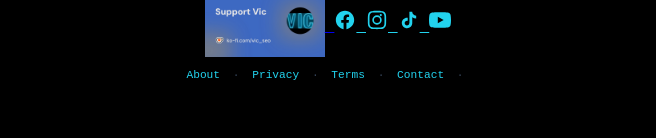
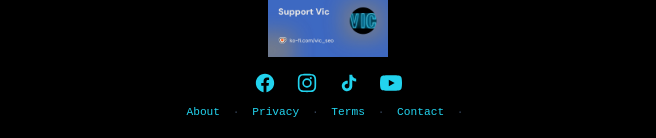
Before and after one commit to djp1122222-alt/djpsample, a plain HTML site: page index.html in a window 1280 px wide. Shown: the part 6088-6226 px from the top of the page, without its empty margins (312-968 px from the left). Drawn offline with Linux system fonts and the light colour scheme; a script that the page names is missing.

Commit message:
Fix social icon underline spacing

```diff
--- a/index.html
+++ b/index.html
@@ -480,17 +480,17 @@
      <img src="vic_seo-Sharable-Profile-Horizontal.jpg" alt="Support Vic on Ko-fi" style="width: 120px; height: auto; vertical-align: middle;" loading="lazy" />
  </a>
 
-</<div style="display: flex; justify-content: center; gap: 20px; margin-top: 15px;">
-  <a href="https://m.facebook.com/profile.php?id=61590782953853" target="_blank" rel="noopener" aria-label="Facebook" style="color: #22d3ee; transition: 0.3s;" onmouseover="this.style.color='#e879f9'" onmouseout="this.style.color='#22d3ee'">
+<div style="display: flex; justify-content: center; align-items: center; gap: 20px; margin-top: 15px; font-size: 0;">
+<a href="https://m.facebook.com/profile.php?id=61590782953853" target="_blank" rel="noopener" aria-label="Facebook" style="color: #22d3ee; text-decoration: none; line-height: 0; transition: 0.3s;" onmouseover="this.style.color='#e879f9'" onmouseout="this.style.color='#22d3ee'">
 <svg width="22" height="22" viewBox="0 0 24 24" fill="currentColor"><path d="M22 12.06C22 6.5 17.52 2 12 2S2 6.5 2 12.06c0 5 3.66 9.15 8.44 9.94v-7.03H7.9v-2.91h2.54V9.85c0-2.5 1.49-3.89 3.77-3.89 1.09 0 2.24.2 2.24.2v2.46h-1.26c-1.24 0-1.63.77-1.63 1.56v1.88h2.78l-.44 2.91h-2.34V22c4.78-.79 8.44-4.94 8.44-9.94z"/></svg>
 </a>
-  <a href="https://instagram.com/vic_seo_specialist" target="_blank" rel="noopener" aria-label="Instagram" style="color: #22d3ee; transition: 0.3s;" onmouseover="this.style.color='#e879f9'" onmouseout="this.style.color='#22d3ee'">
+<a href="https://instagram.com/vic_seo_specialist" target="_blank" rel="noopener" aria-label="Instagram" style="color: #22d3ee; text-decoration: none; line-height: 0; transition: 0.3s;" onmouseover="this.style.color='#e879f9'" onmouseout="this.style.color='#22d3ee'">
 <svg width="22" height="22" viewBox="0 0 24 24" fill="currentColor"><path d="M12 2c2.72 0 3.06.01 4.12.06 1.06.05 1.79.22 2.43.46.66.26 1.22.6 1.77 1.15.55.55.9 1.11 1.15 1.77.24.64.41 1.37.46 2.43.05 1.06.06 1.4.06 4.12s-.01 3.06-.06 4.12c-.05 1.06-.22 1.79-.46 2.43a4.9 4.9 0 01-1.15 1.77c-.55.55-1.11.9-1.77 1.15-.64.24-1.37.41-2.43.46-1.06.05-1.4.06-4.12.06s-3.06-.01-4.12-.06c-1.06-.05-1.79-.22-2.43-.46a4.9 4.9 0 01-1.77-1.15 4.9 4.9 0 01-1.15-1.77c-.24-.64-.41-1.37-.46-2.43C2.01 15.06 2 14.72 2 12s.01-3.06.06-4.12c.05-1.06.22-1.79.46-2.43.26-.66.6-1.22 1.15-1.77.55-.55 1.11-.9 1.77-1.15.64-.24 1.37-.41 2.43-.46C8.94 2.01 9.28 2 12 2zm0 1.8c-2.67 0-2.99.01-4.04.06-.97.04-1.5.2-1.85.34-.46.18-.79.39-1.14.74-.35.35-.56.68-.74 1.14-.14.35-.3.88-.34 1.85-.05 1.05-.06 1.37-.06 4.04s.01 2.99.06 4.04c.04.97.2 1.5.34 1.85.18.46.39.79.74 1.14.35.35.68.56 1.14.74.35.14.88.3 1.85.34 1.05.05 1.37.06 4.04.06s2.99-.01 4.04-.06c.97-.04 1.5-.2 1.85-.34.46-.18.79-.39 1.14-.74.35-.35.56-.68.74-1.14.14-.35.3-.88.34-1.85.05-1.05.06-1.37.06-4.04s-.01-2.99-.06-4.04c-.04-.97-.2-1.5-.34-1.85a3.1 3.1 0 00-.74-1.14 3.1 3.1 0 00-1.14-.74c-.35-.14-.88-.3-1.85-.34C14.99 3.81 14.67 3.8 12 3.8zm0 3.06a5.14 5.14 0 110 10.28 5.14 5.14 0 010-10.28zm0 1.8a3.34 3.34 0 100 6.68 3.34 3.34 0 000-6.68zm5.34-1.98a1.2 1.2 0 11-2.4 0 1.2 1.2 0 012.4 0z"/></svg>
 </a>
-  <a href="https://www.tiktok.com/@fixseo.uk" target="_blank" rel="noopener" aria-label="TikTok" style="color: #22d3ee; transition: 0.3s;" onmouseover="this.style.color='#e879f9'" onmouseout="this.style.color='#22d3ee'">
+<a href="https://www.tiktok.com/@fixseo.uk" target="_blank" rel="noopener" aria-label="TikTok" style="color: #22d3ee; text-decoration: none; line-height: 0; transition: 0.3s;" onmouseover="this.style.color='#e879f9'" onmouseout="this.style.color='#22d3ee'">
 <svg width="22" height="22" viewBox="0 0 24 24" fill="currentColor"><path d="M16.6 5.82s.51.5 0 0A4.28 4.28 0 0115.54 3h-3.09v12.4a2.59 2.59 0 01-2.59 2.5c-1.42 0-2.6-1.16-2.6-2.6 0-1.72 1.66-3.02 3.37-2.48V9.66c-3.45-.46-6.47 2.22-6.47 5.64 0 3.34 2.75 5.7 5.7 5.7 3.16 0 5.7-2.56 5.7-5.7V9.01a7.35 7.35 0 004.27 1.36V7.29a4.28 4.28 0 01-3.24-1.47z"/></svg>
 </a>
-  <a href="https://youtube.com/@vicseospecialist" target="_blank" rel="noopener" aria-label="YouTube" style="color: #22d3ee; transition: 0.3s;" onmouseover="this.style.color='#e879f9'" onmouseout="this.style.color='#22d3ee'">
+<a href="https://youtube.com/@vicseospecialist" target="_blank" rel="noopener" aria-label="YouTube" style="color: #22d3ee; text-decoration: none; line-height: 0; transition: 0.3s;" onmouseover="this.style.color='#e879f9'" onmouseout="this.style.color='#22d3ee'">
 <svg width="22" height="22" viewBox="0 0 24 24" fill="currentColor"><path d="M23.5 6.19a3.02 3.02 0 00-2.12-2.14C19.51 3.5 12 3.5 12 3.5s-7.51 0-9.38.55A3.02 3.02 0 00.5 6.19 31.6 31.6 0 000 12a31.6 31.6 0 00.5 5.81 3.02 3.02 0 002.12 2.14c1.87.55 9.38.55 9.38.55s7.51 0 9.38-.55a3.02 3.02 0 002.12-2.14A31.6 31.6 0 0024 12a31.6 31.6 0 00-.5-5.81zM9.6 15.5V8.5l6.4 3.5-6.4 3.5z"/></svg>
 </a>
 </div>
```
Lines whose indentation alone changed are shown as unchanged.
